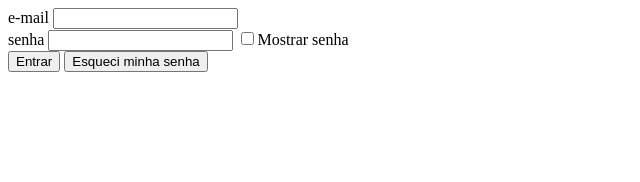
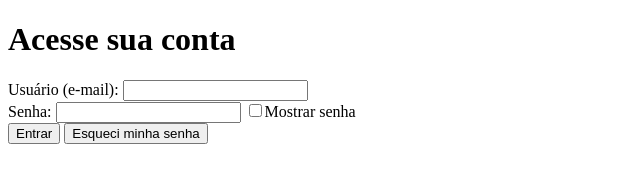
Before and after one commit to camimonteiro/Project_FrontEnders_Mod2, a plain HTML site: page login.html in a window 1280 px wide. Shown: the whole page, without its empty margins (0-640 px from the left). Drawn offline with Linux system fonts and the light colour scheme.

Commit message:
Detalhs
Fiz a correção de detalhes como(usuário e senha) acrescentei uma H1.

```diff
--- a/login.html
+++ b/login.html
@@ -9,12 +9,13 @@
 </head>
 <body>
     <form>
+        <h1>Acesse sua conta</h1>
         <div>
-            <Label>e-mail</Label>
+            <Label>Usuário (e-mail):</Label>
             <input type="email" name="email" id="email">
         </div>
         <div>
-            <label>senha</label>
+            <label>Senha:</label>
             <input type="password" name="senha" id="senha">
             <input type="checkbox" onclick="mostrarOcultarSenha()">Mostrar senha
         </div>
```
